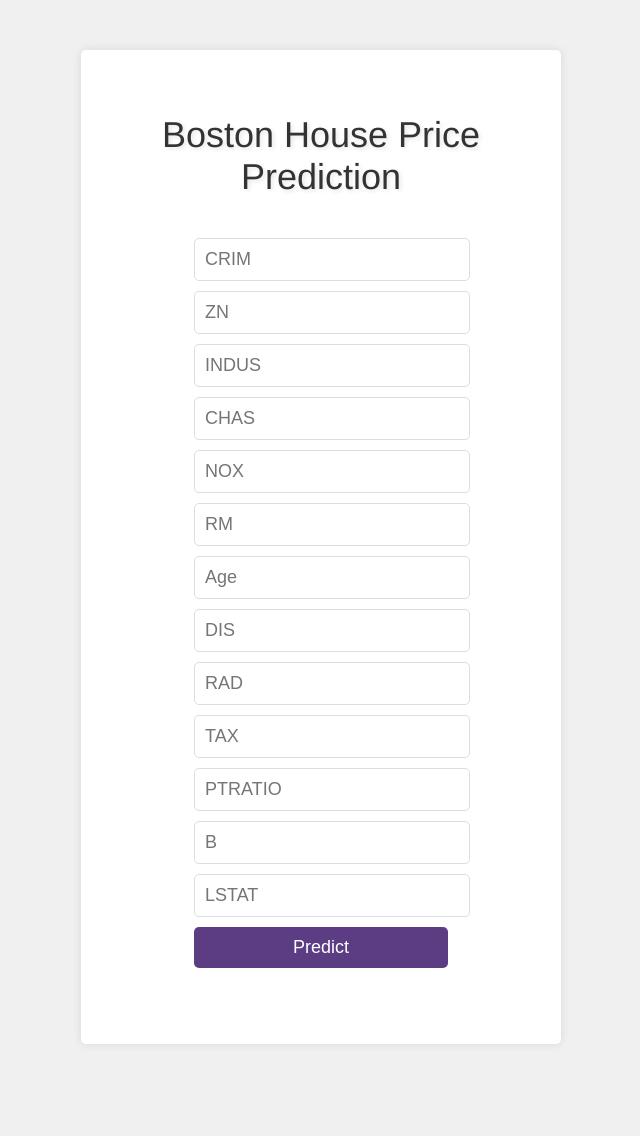
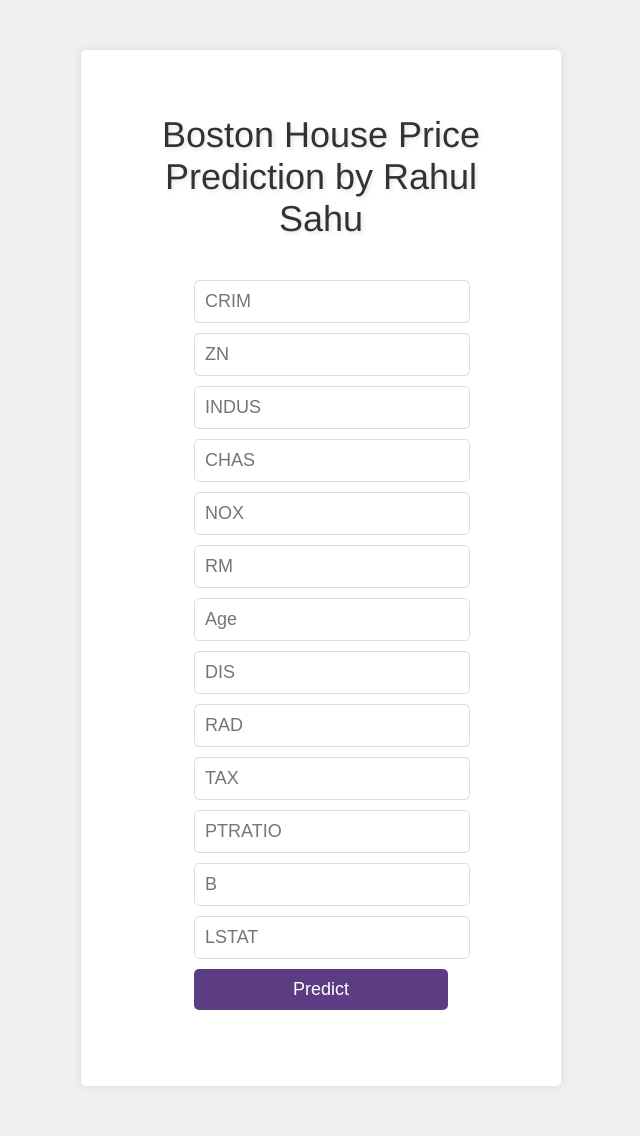
Before and after one commit to RahulSahu7981/bostonhousepricing, a Flask app: page / in a window 1280 px wide. Shown: the whole page, without its empty margins (319-959 px from the left). Before the commit the page ends 1044 px from the top, so only its background shows below. Run offline with Flask 3, Linux system fonts and the light colour scheme; parts of the project's set-up code (start-up, migrations or seed data) failed here and were passed over.

Commit message:
Update home.html

```diff
--- a/templates/home.html
+++ b/templates/home.html
@@ -67,7 +67,7 @@
 </style>
 <body>
  <div class="login">
-	<h1>Boston House Price Prediction</h1>
+	<h1>Boston House Price Prediction by Rahul Sahu</h1>
 
      <!-- Main Input For Receiving Query to our ML -->
     <form action="{{ url_for('predict')}}"method="post">
```
